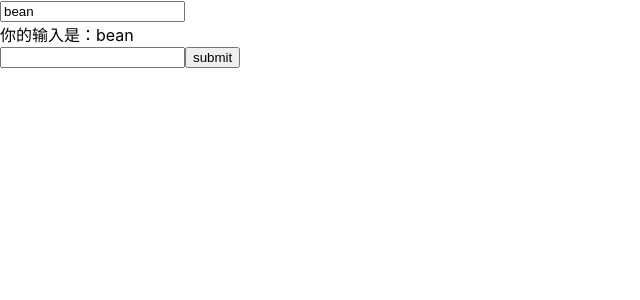
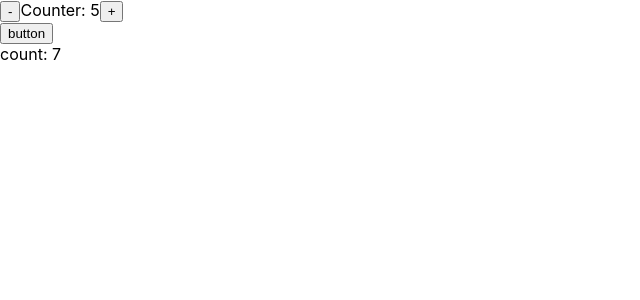
Before and after one commit to Bean-Vic/final-project-Aug-2025, a React (Create React App) app: page / in a window 1280 px wide. Shown: the top 300 px of the page, without its empty margins (0-640 px from the left). Built offline with nearby package versions, Linux system fonts and the light colour scheme.

Commit message:
code for sept 3

```diff
--- /dev/null
+++ b/src/example/rick-and-morty.jsx
@@ -0,0 +1,69 @@
+import React, {useState, useEffect} from 'react';
+
+export const Counter = () => {
+    const [count, setCount] = useState(5);
+    function handleMinus() {
+        setCount(count-1);
+    }
+
+    const shouldRender = count !==7;
+
+
+
+    useEffect(() => {
+        console.log('This line should only be executed for 1 time -> componentDidMount');
+
+        return () => {
+            console.log('This is CLEAN UP FUNCTION -> componentWillUnmount');
+        };
+    }, []);
+
+    useEffect(() => {
+        console.log('This line should execute when count change -> componentDidUpdate');
+    }, [count]);
+
+
+    if(shouldRender === false) {
+        return null;
+    }
+
+
+    return (
+        <div>
+            <button onClick={handleMinus}>-</button>
+            Counter: {count}
+            <button onClick={() => {setCount(count+1)}}>+</button>
+        </div>
+    );
+};
+
+
+export const Timer = () => {
+    const [count, setCount] = useState(0);
+
+    useEffect(() => {
+        const intervalId = setInterval(() => {
+            setCount(prev => prev+1);
+        }, 1000)
+
+        return () => {
+            console.log('Clean up function');
+            clearInterval(intervalId);
+        }
+    }, [count]);
+
+    return (
+        <div>count: {count}</div>
+    );
+}
+
+export const Wrapper = () => {
+    const [shouldRender, setShouldRender] = useState(true);
+
+    return (
+        <div>
+            <button onClick={() => setShouldRender(prev => !prev)}>button</button>
+            {shouldRender && <Timer />}
+        </div>
+    )
+};
--- a/src/index.js
+++ b/src/index.js
@@ -7,25 +7,27 @@ import { FunctionalComponent, ListRenderingExample } from 'src/example/functiona
 import { Base, EnhancedComponent } from 'src/example/hoc-example';
 import { EventHandlingExample, NestedButtons } from "src/example/event-handling";
 import { ControlledComponent, UncontrolledComponent } from "src/example/controlled-uncontrolled-example";
+import { Counter, Timer, Wrapper } from 'src/example/rick-and-morty';
 import { Provider } from 'react-redux';
 import store from 'src/store';
 
 const root = ReactDOM.createRoot(document.getElementById('root'));
 root.render(
-    <React.StrictMode>
     <Provider store={store}>
+        <Counter />
+        {/*<Timer />*/}
+        <Wrapper />
         {/*<Base name="zoey" />*/}
         {/*<EnhancedComponent name="bean" />*/}
         {/*<FunctionalComponent bean="bean" shouldUpdate={true} testAttr="123" />*/}
         {/*<ListRenderingExample />*/}
         {/*<EventHandlingExample />*/}
         {/*<NestedButtons />*/}
-            <ControlledComponent />
-            <UncontrolledComponent />
+        {/*<ControlledComponent />*/}
+        {/*<UncontrolledComponent />*/}
         {/*<DefaultComponent  />*/}
         {/*<HelloWorld1 />*/}
         {/*<StateExample />*/}
         {/*<App />*/}
-        </Provider>
-    </React.StrictMode>,
+    </Provider>,
 );
```
Lines whose indentation alone changed are shown as unchanged.
